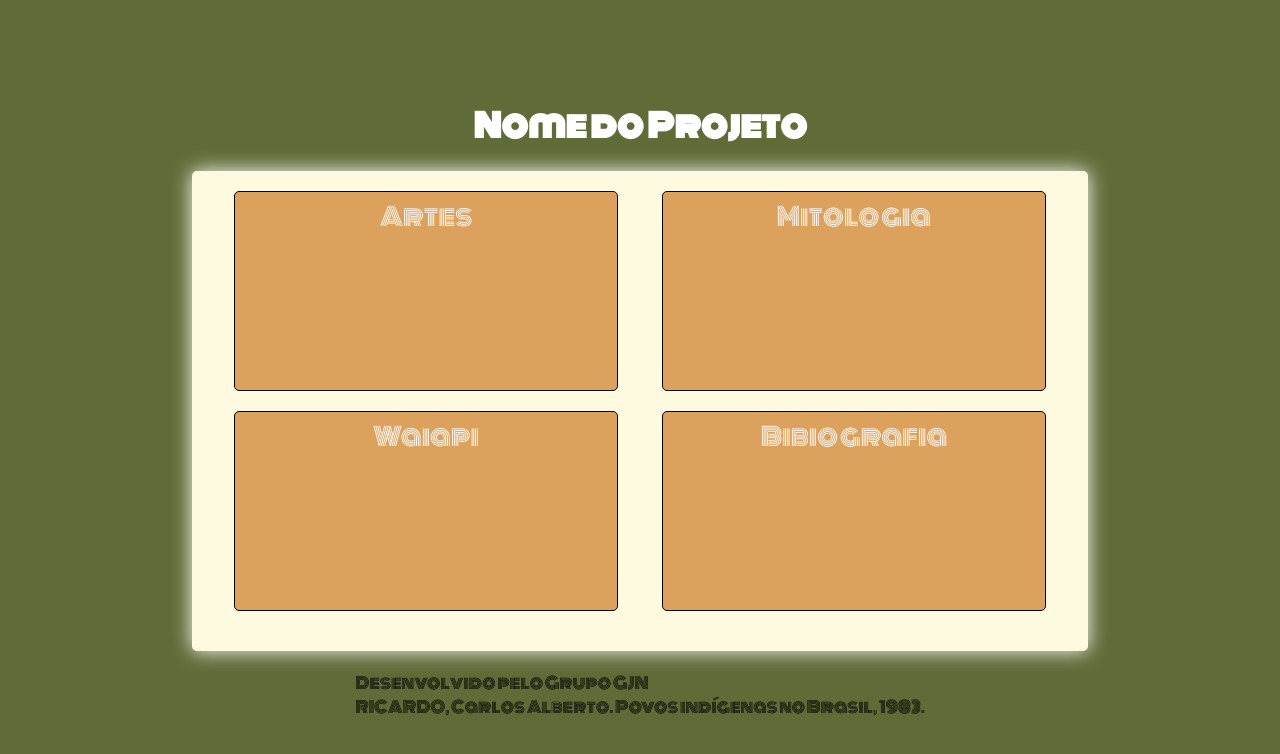
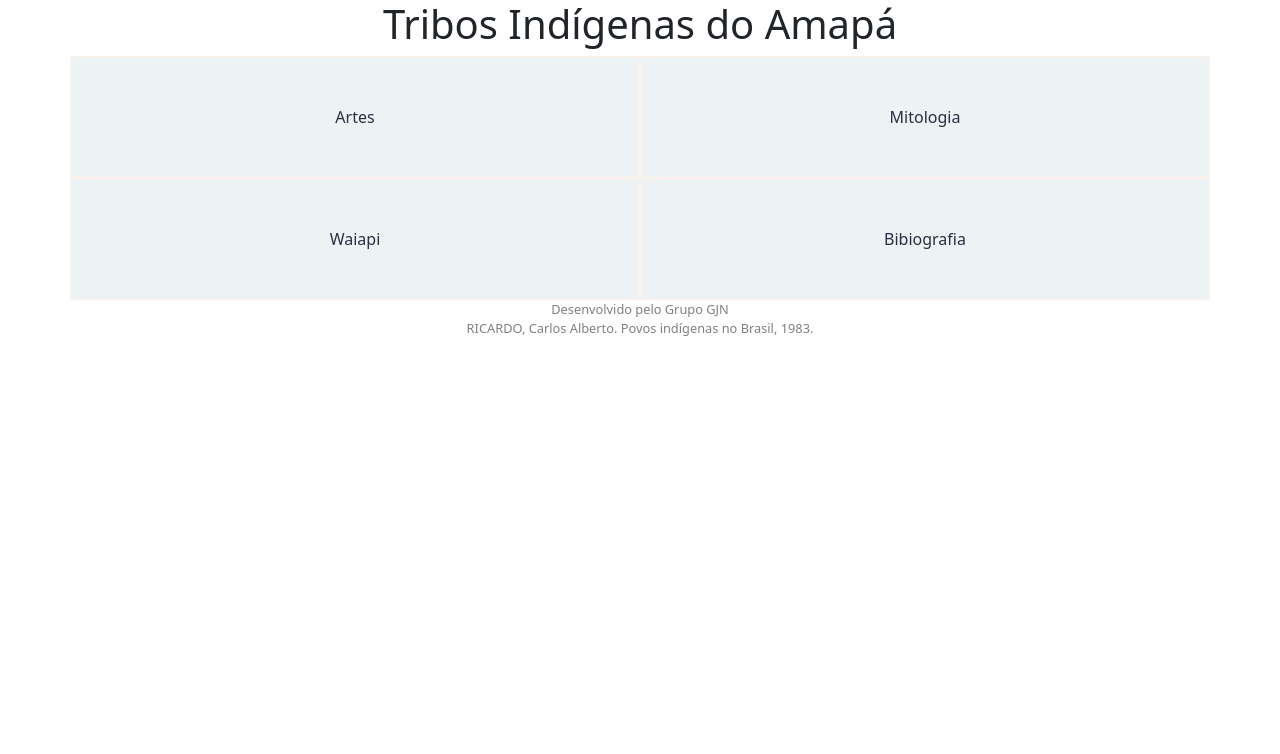
Before and after one commit to naelton-lobato/projeto_educacional, a plain HTML site: page app/index.html in a window 1280 px wide. Drawn offline with nearby package versions, Linux system fonts and the light colour scheme.

Commit message:
commit jnt
alteraçãoes bootstrap

```diff
--- a/app/css/style.css
+++ b/app/css/style.css
@@ -1,88 +1,27 @@
-@import url('https://fonts.googleapis.com/css2?family=Monoton&display=swap');
-*{
-    margin: 0;
-    padding: 0;
-    font-family: 'Monoton', cursiva;
+* {
+    box-sizing: border-box;
 }
-.container{
-    display: flex;
-    flex-direction: column;
-    align-items: center;
-    justify-content: center;
-    background-color: #606C38;
+
+.container {
+    width: 100vw;
     height: 100vh;
 }
-h1{
-    font-family: 'Monoton', cursiva;
-    padding: 20px 0;
-    color: #fff;
-}
-img{
-    width: 90vw;
-    height: 150px;
-}
-.group-card{
-    display: flex;
-    justify-content: space-around;
-    flex-wrap: wrap;
-    max-width: 70vw;
-    height: auto;
-    padding: 20px;
-    box-sizing: border-box;
-    border-radius: 5px;
-    box-shadow: 0 0 20px #fff;
-    background-color: #FEFAE0;
-}
-.card{
-    box-sizing: border-box;
-    width: 30vw;
-    height: 200px;
-    background-color: #DDA15E;
-    border-radius: 5px;
-    border: 1px solid #000;
+
+.container h1 {
     text-align: center;
-    line-height: 50px;
-    font-size: 25px;
-    color: #fff;
-    box-sizing: border-box;
-    margin-bottom: 20px
 }
 
-a{
-    text-decoration: none;
-}
-.card:hover{
-    transition: all 0.5s;
-    background-color: #fff;
-    color: #000;
+.container .row .col-sm-6 {
+    background-color: #edf2f4;
+    text-align: center;
+    border: solid 1px #fff1e6;
 }
 
-.bt{
-    width: 20px;
-    height: 20px;
-    background-color: #000;
-    display: none;
+.container .row .col-sm-6 a {
+    text-decoration: none;
+    color: #2b2d42;
 }
-footer{
-    margin-top: 20px
+
+footer {
+    font-size: 0.8rem;
 }
-/*-------------------------------------*/
-
-@media(max-width: 850px){
-    .container{
-        height: 100%;
-    }
-    .group-card{
-        height: 100%;
-        align-items: flex-start;
-        justify-content: none
-    }
-    .card{
-        margin: 15px 0;
-        width: 65vw;
-        height: 100px;
-    }
-    .bt{
-        display: block;
-    }
-}
--- a/app/index.html
+++ b/app/index.html
@@ -4,34 +4,39 @@
     <meta charset="UTF-8">
     <meta http-equiv="X-UA-Compatible" content="IE=edge">
     <meta name="viewport" content="width=device-width, initial-scale=1.0">
+    <link href="https://cdn.jsdelivr.net/npm/bootstrap@5.1.3/dist/css/bootstrap.min.css" rel="stylesheet" integrity="sha384-1BmE4kWBq78iYhFldvKuhfTAU6auU8tT94WrHftjDbrCEXSU1oBoqyl2QvZ6jIW3" crossorigin="anonymous">
+    <link rel="stylesheet" href="css/style.css">
+
     <title>Projeto Educacional</title>
-    <link rel="stylesheet" href="css/style.css">
 
 </head>
 <body>
     <div class="container">
-        <h1>Nome do Projeto</h1>
-        <div class="group-card">
-            <a href="artes.html">
-                <div class="card">
-                    Artes
-                </div>
-            </a>
-            <a href="mitologia.html">
-                <div class="card">Mitologia</div>
-            </a>
-            <a href="Waiapi.html">
-                <div class="card">Waiapi</div>
-            </a>
-            <a href="bibiografia.html">
-                <div class="card">Bibiografia</div>
-            </a>
+        <h1>Tribos Indígenas do Amapá</h1>
+        <!-- col-sm-2 p-3 mb-2 bg-light text-dark text-center -->
+        <div class="row">
+            <div class="col-sm-6 p-5">
+                <a href="artes.html">Artes</a>
+            </div>
+            <div class="col-sm-6 p-5">
+                <a href="mitologia.html">Mitologia</a>
+            </div>
         </div>
-        <footer>
+        <div class="row">
+            <div class="col-sm-6 p-5">
+                <a href="Waiapi.html">Waiapi</a>
+            </div>
+            <div class="col-sm-6 p-5">
+                <a href="bibiografia.html">Bibiografia</a>
+            </div>
+        </div>
+
+        <footer class="text-center text-black-50">
             <span>Desenvolvido pelo Grupo GJN</span>
             <p>RICARDO, Carlos Alberto. Povos indígenas no Brasil, 1983.</p>
         </footer>
     </div>
+
     <div vw class="enabled">
         <div vw-access-button class="active"></div>
         <div vw-plugin-wrapper>
@@ -39,7 +44,7 @@
         </div>
     </div>
     <script src="https://vlibras.gov.br/app/vlibras-plugin.js"></script>
-    <script> new window.VLibras.Widget('https://vlibras.gov.br/app');
-    </script>
+    <script> new window.VLibras.Widget('https://vlibras.gov.br/app');</script>
+    <script src="https://cdn.jsdelivr.net/npm/bootstrap@5.1.2/dist/js/bootstrap.bundle.min.js"></script>
 </body>
 </html>
```
Also changed, not shown: app/artes.html (+7 -1 lines).
